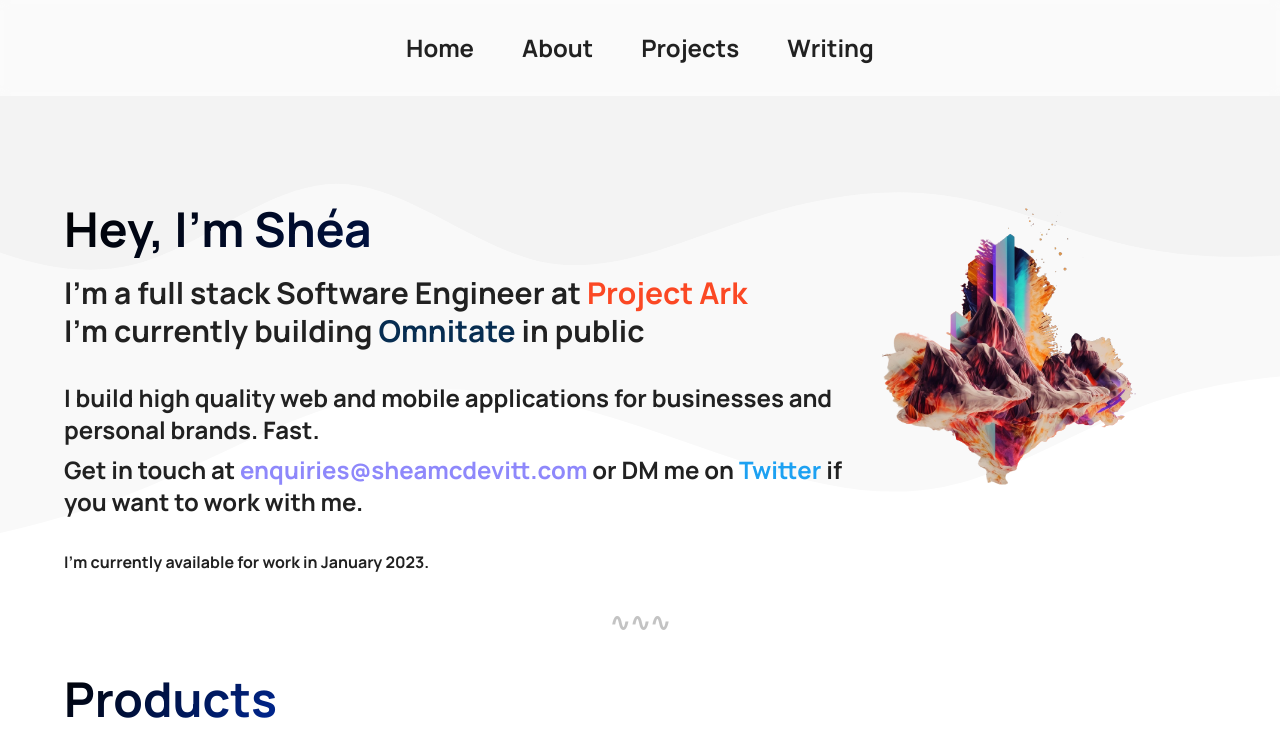
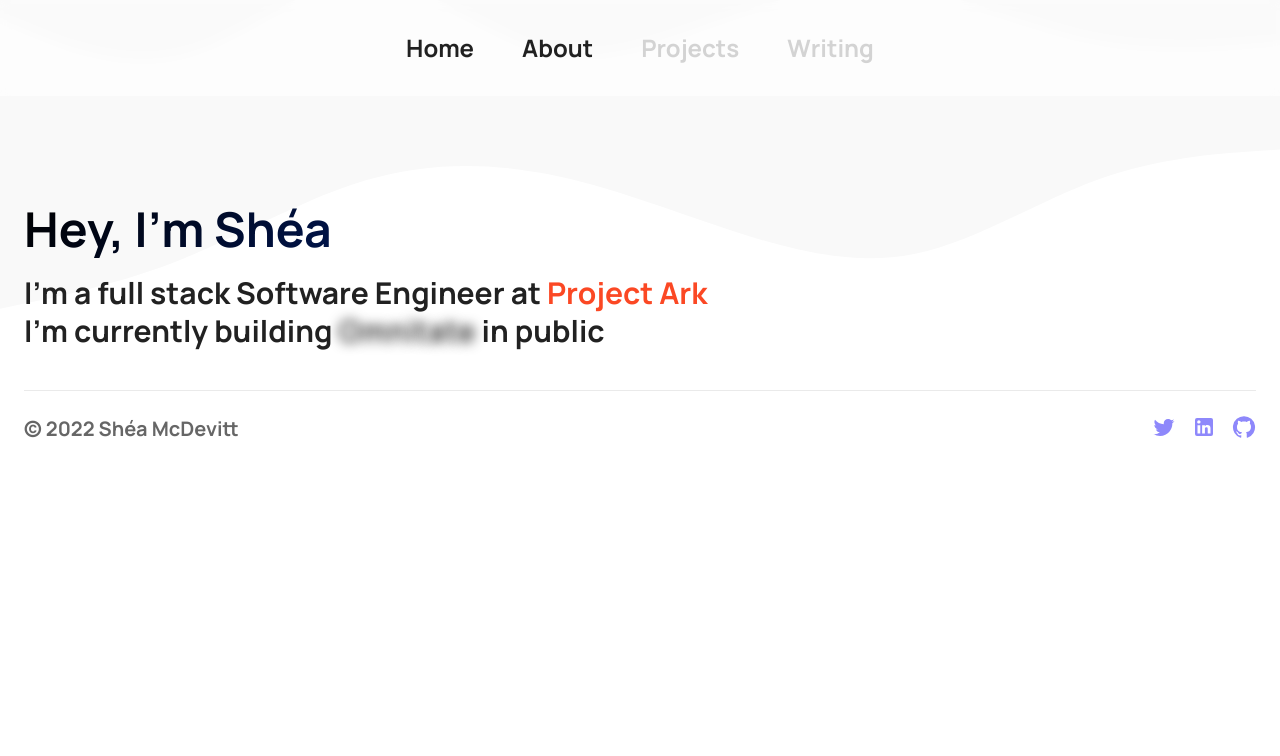
Before and after one commit to sheamcdevitt/SheaOS, a React (Create React App) app in the folder frontend/: page / in a window 1280 px wide. Shown: the top 756 px of the page. Built offline with nearby package versions, Linux system fonts and the light colour scheme.

Commit message:
WIP 01 - with comments

```diff
--- a/frontend/src/index.css
+++ b/frontend/src/index.css
@@ -61,3 +61,10 @@ code {
   -webkit-background-clip: text;
   -webkit-text-fill-color: transparent;
 }
+
+.blurred span {
+  /* filter: blur(6px); */
+  /* As pointed out by Alexander Erlandsson (@alexerlandsson), for situations that require better cross-browser support, the blur effect is easily reproduced with transpartent text + text-shadow */
+  color: transparent;
+  text-shadow: 0 0 12px rgba(0, 0, 0, 0.8);
+}
--- /dev/null
+++ b/frontend/src/layout/MainLayout/Footer.tsx
@@ -0,0 +1,67 @@
+import React from 'react';
+
+import { Box, Link, Typography } from '@mui/material';
+import { Twitter, LinkedIn, GitHub } from '@mui/icons-material';
+
+const Footer: React.FC = () => {
+  return (
+    <Box
+      p={{
+        xs: '12px 0px',
+        sm: '24px 3rem',
+        md: '24px 5rem',
+        lg: '24px 0',
+      }}
+      flexDirection={{ xs: 'column', sm: 'row' }}
+      sx={{
+        display: 'flex',
+        justifyContent: 'space-between',
+        gap: '1rem',
+        margin: '40px auto 0',
+
+        borderTop: '1px solid #eaeaea',
+        blur: '10px',
+      }}
+    >
+      <Typography variant='h4' color='text.secondary' align='center'>
+        {'© 2022 Shéa McDevitt'}
+      </Typography>
+      <Box
+        justifyContent={{ xs: 'center', lg: 'space-between' }}
+        sx={{
+          display: 'flex',
+
+          gap: '1rem',
+        }}
+      >
+        <Link
+          href='https://twitter.com/SheaMcDevitt'
+          target='_blank'
+          rel='noopener noreferrer'
+          color={'#8e88fb '}
+        >
+          <Twitter />
+        </Link>
+        <Link
+          href='https://www.linkedin.com/in/sheamcdevitt/'
+          target='_blank'
+          rel='noopener noreferrer'
+          color={'#8e88fb '}
+        >
+          <LinkedIn />
+        </Link>
+        <Link
+          href='
+          https://www.github.com/sheamcdevitt'
+          target='_blank'
+          rel='noopener noreferrer'
+          color={'#8e88fb '}
+        >
+          <GitHub />
+        </Link>
+      </Box>
+    </Box>
+  );
+};
+
+export default Footer;
--- a/frontend/src/layout/MainLayout/Header.tsx
+++ b/frontend/src/layout/MainLayout/Header.tsx
@@ -1,16 +1,6 @@
 import React from 'react';
-
-import {
-  AppBar,
-  Badge,
-  Box,
-  IconButton,
-  Link,
-  Toolbar,
-  Typography,
-} from '@mui/material';
-
-import Logo from 'assets/logo.png';
+import { AppBar, Box, Link, Tooltip, Typography } from '@mui/material';
+import { Link as RouterLink } from 'react-router-dom';
 
 const Header: React.FC = () => {
   return (
@@ -43,13 +33,32 @@ const Header: React.FC = () => {
           <Link href='/about' underline='none' color='text.primary'>
             <Typography variant='h3'>About</Typography>
           </Link>
-          <Link href='#projects' underline='none' color='text.primary'>
-            <Typography variant='h3'>Projects</Typography>
-          </Link>
-
-          <Link href='#writing' underline='none' color='text.primary'>
-            <Typography variant='h3'>Writing</Typography>
-          </Link>
+          <Tooltip title='Coming soon!' placement='bottom'>
+            <Typography
+              variant='h3'
+              color='lightgrey'
+              sx={{
+                '&:hover': {
+                  cursor: 'pointer',
+                },
+              }}
+            >
+              Projects
+            </Typography>
+          </Tooltip>
+          <Tooltip title='Coming soon!' placement='bottom'>
+            <Typography
+              variant='h3'
+              color='lightgrey'
+              sx={{
+                '&:hover': {
+                  cursor: 'pointer',
+                },
+              }}
+            >
+              Writing
+            </Typography>
+          </Tooltip>
         </Box>
       </Box>
     </AppBar>
--- a/frontend/src/layout/MainLayout/index.tsx
+++ b/frontend/src/layout/MainLayout/index.tsx
@@ -3,12 +3,14 @@ import { Outlet } from 'react-router-dom';
 import { styled } from '@mui/material/styles';
 
 import Header from './Header';
+import Footer from './Footer';
 
 const MainLayout = () => {
   return (
     <CustomBox className='layout-container' maxWidth='lg'>
       <Header />
       <Outlet />
+      <Footer />
     </CustomBox>
   );
 };
@@ -16,7 +18,7 @@ const MainLayout = () => {
 export default MainLayout;
 
 const CustomBox = styled(Container)(({ theme }) => ({
-  margin: '200px auto',
+  margin: '200px auto 12px',
   position: 'relative',
   [theme.breakpoints.down('sm')]: {
     margin: '40px auto',
--- a/frontend/src/pages/About/AboutSection.tsx
+++ b/frontend/src/pages/About/AboutSection.tsx
@@ -9,7 +9,7 @@ const AboutSection: React.FC = () => {
       display='flex'
       flexDirection={{ xs: 'column', sm: 'row' }}
     >
-      <Box>
+      <Box id='about'>
         <Typography className='text-gradient' variant='h1'>
           About me
         </Typography>
--- a/frontend/src/pages/Landing/HeroSection.tsx
+++ b/frontend/src/pages/Landing/HeroSection.tsx
@@ -7,9 +7,26 @@ import Avatar from 'assets/avatar.png';
 import Macbook from 'assets/stock-macbook.png';
 
 import { AnimationOnScroll } from 'react-animation-on-scroll';
+import { makeStyles } from '@mui/styles';
+import { Info } from '@mui/icons-material';
+
+const useStyles = makeStyles((theme) => ({
+  image: {
+    width: '80%',
+    height: '80%',
+    objectFit: 'cover',
+    objectPosition: 'center',
+    marginLeft: '20px',
+  },
+  info: {
+    '&:hover': {
+      cursor: 'pointer',
+    },
+  },
+}));
 
 const Hero: React.FC = () => {
-  const emailHref = `mailto:enquiries@sheamcdevitt.com?subject=Let's%20build%20something%20together!&body=Hey%20Shéa!%20I'd%20love%20to%20work%20with%20you%20on%20my%20next%20project.%20I've%20attached%20some%20more%20information%20about%20my%20project%20below.%20I'll%20be%20in%20touch%20soon!`;
+  const styles = useStyles();
   return (
     <Box
       className='fade-in'
@@ -18,7 +35,7 @@ const Hero: React.FC = () => {
     >
       <Box>
         <Typography className='text-gradient' variant='h1' mb={2}>
-          Hey, I'm Shéa
+          Hey, I'm Shéa{' '}
         </Typography>
         <Typography variant='h2'>
           I'm a full stack Software Engineer at{' '}
@@ -34,10 +51,10 @@ const Hero: React.FC = () => {
             Project Ark
           </Link>
         </Typography>
-        <Typography variant='h2'>
+        <Typography className='blurred' variant='h2'>
           I'm currently building{' '}
           <Link
-            className='hover-underline-animation'
+            // className='hover-underline-animation'
             variant='h2'
             underline='none'
             href='https://omnitate.io/'
@@ -45,62 +62,24 @@ const Hero: React.FC = () => {
             rel='noreferrer'
             color={'#072d51'}
           >
-            Omnitate&nbsp;
+            <span>Omnitate</span>&nbsp;
           </Link>
           in public
         </Typography>
-        <Box mt={{ xs: 2, sm: 4 }}>
-          <Typography variant='h3'>
-            I build high quality web and mobile applications for businesses and
-            personal brands. Fast.
-          </Typography>
-          <Typography variant='h3' mt={1}>
-            Get in touch at{' '}
-            <Link
-              className='hover-underline-animation'
-              variant='h3'
-              underline='none'
-              href={emailHref}
-              target='_blank'
-              rel='noreferrer'
-              color={'#8e88fb '}
-            >
-              enquiries@sheamcdevitt.com&nbsp;
-            </Link>
-            or DM me on{' '}
-            <Link
-              className='hover-underline-animation'
-              variant='h3'
-              underline='none'
-              href='https://twitter.com/_sheamc'
-              target='_blank'
-              rel='noreferrer'
-              color={'#1DA1F2'}
-            >
-              Twitter&nbsp;
-            </Link>
-            if you want to work with me.
-          </Typography>
-        </Box>
-        <Box mt={{ xs: 2, sm: 4 }}>
-          <Typography variant='h5'>
-            I'm currently available for work in January 2023.
-          </Typography>
-        </Box>
       </Box>
-      <Box>
+      {/* <Box>
         <img
           src={Abstract}
           alt='abstract'
           style={{
-            width: '80%',
-            height: '80%',
+            width: '100%',
+            height: '100%',
             objectFit: 'cover',
             objectPosition: 'center',
             marginLeft: '20px',
           }}
         />
-      </Box>
+      </Box> */}
     </Box>
   );
 };
--- a/frontend/src/pages/Landing/ProductsSection.tsx
+++ b/frontend/src/pages/Landing/ProductsSection.tsx
@@ -1,6 +1,6 @@
 import React, { useEffect, useState } from 'react';
 
-import { Box, Link, Tooltip, Typography } from '@mui/material';
+import { Box, Grid, Link, Tooltip, Typography } from '@mui/material';
 
 import Abstract from 'assets/abstract-placeholder.png';
 import Avatar from 'assets/avatar.png';
@@ -9,16 +9,118 @@ import Macbook from 'assets/stock-macbook.png';
 import { AnimationOnScroll } from 'react-animation-on-scroll';
 
 const Products: React.FC = () => {
+  const emailHref = `mailto:enquiries@sheamcdevitt.com?subject=Let's%20build%20something%20together!&body=Hey%20Shéa!%20I'd%20love%20to%20work%20with%20you%20on%20my%20next%20project.%20I've%20attached%20some%20more%20information%20about%20my%20project%20below.%20I'll%20be%20in%20touch%20soon!`;
+
   return (
     <Box
       className='fade-in'
       display='flex'
-      flexDirection={{ xs: 'column', sm: 'row' }}
+      flexDirection={{ xs: 'column', sm: 'column' }}
     >
       <Box>
         <Typography className='text-gradient' variant='h1' mb={2}>
           Products
         </Typography>
+        <Box mt={{ xs: 2, sm: 4 }}>
+          <Typography variant='h3'>
+            I build high quality web and mobile applications for businesses and
+            personal brands. Fast.
+          </Typography>
+          <Typography variant='h3' mt={1}>
+            Get in touch at{' '}
+            <Link
+              className='hover-underline-animation'
+              variant='h3'
+              underline='none'
+              href={emailHref}
+              target='_blank'
+              rel='noreferrer'
+              color={'#8e88fb '}
+            >
+              personal@sheamcdevitt.com&nbsp;
+            </Link>
+            or DM me on{' '}
+            <Link
+              className='hover-underline-animation'
+              variant='h3'
+              underline='none'
+              href='https://twitter.com/_sheamc'
+              target='_blank'
+              rel='noreferrer'
+              color={'#1DA1F2'}
+            >
+              Twitter&nbsp;
+            </Link>
+            if you want to work with me.
+          </Typography>
+        </Box>
+        <Box mt={{ xs: 2, sm: 4 }}>
+          <Typography variant='h5'>
+            I'm currently available for work in January 2023.
+          </Typography>
+        </Box>
+      </Box>
+      {/*
+      Box with a grid displaying 3 different products with prices
+
+       */}
+      <Box
+        display='flex'
+        justifyContent='center'
+        alignItems='center'
+        mt={{ xs: 4, sm: 0 }}
+        mb={{ xs: 4, sm: 0 }}
+      >
+        <Grid container spacing={2}>
+          <Grid item xs={12} sm={4}>
+            <Box
+              display='flex'
+              flexDirection='column'
+              justifyContent='center'
+              alignItems='center'
+              p={2}
+              borderRadius={4}
+              boxShadow='0px 0px 8px rgba(0, 0, 0, 0.25)'
+            >
+              <Typography variant='h4'>Personal site</Typography>
+              <Typography variant='h5'>$200</Typography>
+              <Typography variant='h6'>
+                A personal site showing your products, links blah blah blah need
+                to get better at selling
+              </Typography>
+            </Box>
+          </Grid>
+          <Grid item xs={12} sm={4}>
+            <Box
+              display='flex'
+              flexDirection='column'
+              justifyContent='center'
+              alignItems='center'
+              p={2}
+              borderRadius={4}
+              boxShadow='0px 0px 8px rgba(0, 0, 0, 0.25)'
+            >
+              <Typography variant='h4'>Product 1</Typography>
+              <Typography variant='h5'>£100</Typography>
+              <Typography variant='h6'>Lorem ipsum dolor sit amet</Typography>
+            </Box>
+          </Grid>
+          <Grid item xs={12} sm={4}>
+            <Box
+              display='flex'
+              flexDirection='column'
+              justifyContent='center'
+              alignItems='center'
+              p={2}
+              borderRadius={4}
+              boxShadow='0px 0px 8px rgba(0, 0, 0, 0.25)'
+            >
+              <Typography variant='h4'>Product 1</Typography>
+              <Typography variant='h5'>£100</Typography>
+              <Typography variant='h6'>Lorem ipsum dolor sit amet</Typography>
+            </Box>
+          </Grid>
+        </Grid>
       </Box>
     </Box>
   );
--- a/frontend/src/pages/Landing/index.tsx
+++ b/frontend/src/pages/Landing/index.tsx
@@ -2,13 +2,15 @@ import React from 'react';
 import Hero from './HeroSection';
 import Products from './ProductsSection';
 import Divider from 'components/Divider';
+import About from 'pages/About';
+import Work from 'pages/About/Work';
 
 const Landing: React.FC = () => {
   return (
     <>
       <Hero />
-      <Divider />
-      <Products />
+
+      {/* <Products /> */}
     </>
   );
 };
--- a/frontend/src/themes/index.ts
+++ b/frontend/src/themes/index.ts
@@ -83,6 +83,15 @@ const tempTheme = createTheme({
   palette,
   typography: typography,
   spacing: 8,
+  breakpoints: {
+    values: {
+      xs: 0,
+      sm: 600,
+      md: 960,
+      lg: 1280,
+      xl: 1920,
+    },
+  },
 });
 
 export const theme = createTheme(tempTheme);
```
Also changed, not shown: 2 other files (tests, documents, lock files or other folders).
